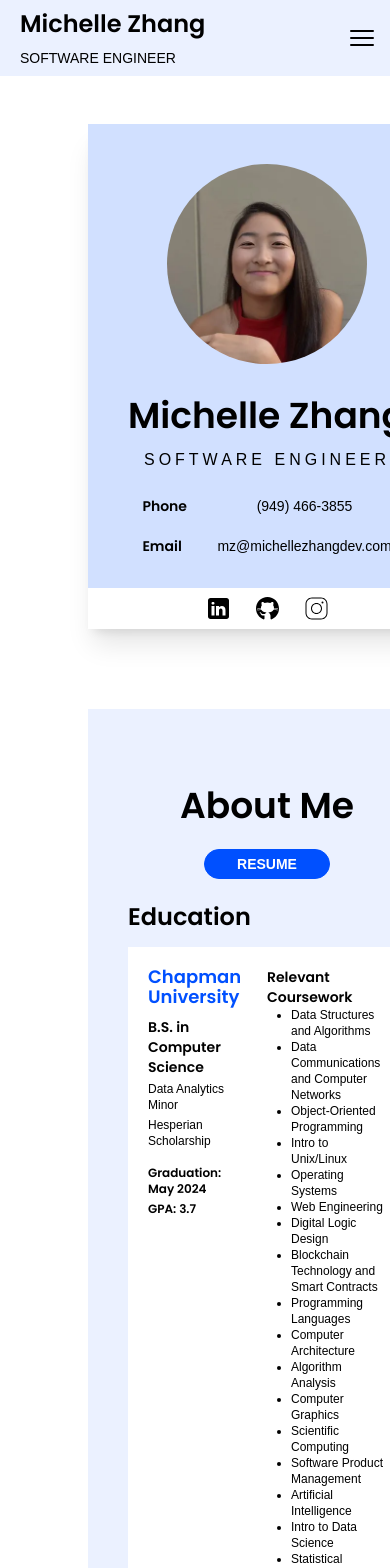
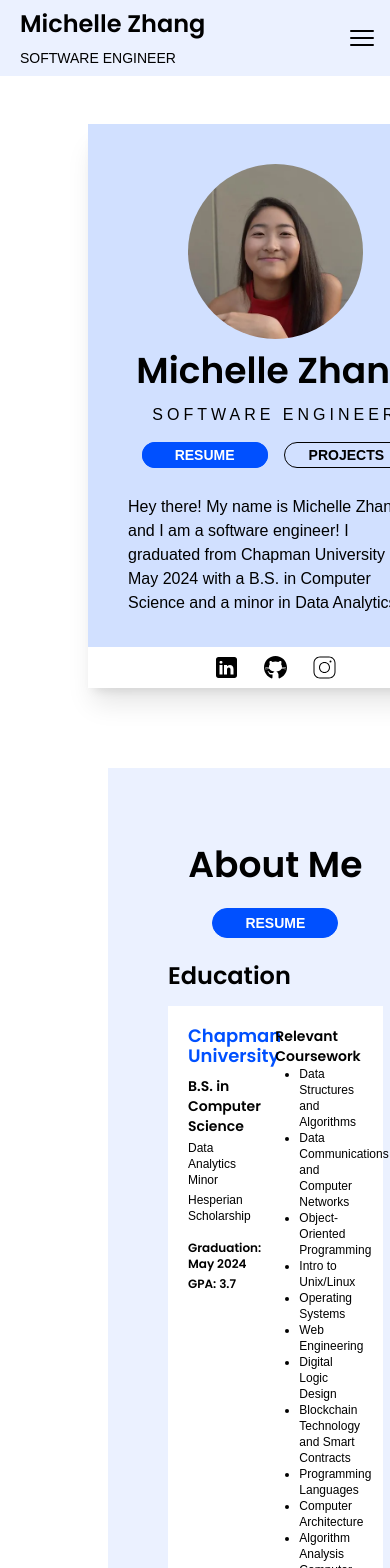
Before and after one commit to michelleezhangg/Personal-Website-Portfolio, a Next.js app: page / in a window 390 px wide. Shown: the top 1568 px of the page. Built offline with nearby package versions, Linux system fonts and the light colour scheme.

Commit message:
Edit Hero section and padding for minimized screens

```diff
--- a/src/app/components/HeroSection.jsx
+++ b/src/app/components/HeroSection.jsx
@@ -18,48 +18,57 @@ const HeroSection = () => {
 
   if (!mounted) return null;
 
-  return isMd ? <HeroSectionDesktop /> : <ProfileCard isMd={isMd} />;
+  return isMd ? (
+    <HeroSectionDesktop isMd={isMd} />
+  ) : (
+    <ProfileCard isMd={isMd} />
+  );
 };
 
-const HeroSectionDesktop = () => {
+const HeroSectionDesktop = ({ isMd }) => {
   return (
     <section id="home" className="section bg-lightblue lg:max-w-[65rem]">
       <div className="flex p-6">
         {/* Left Side: Profile Card */}
-        <ProfileCard isMd={false} />
+        <ProfileCard isMd={isMd} />
         {/* Right Side: Introduction Card */}
         <div className="p-10 pt-14">
           <h1 className="title mb-4 text-5xl hero-sm:text-6xl whitespace-nowrap">
             {PERSONAL.name}
           </h1>
           <h3 className="text-3xl font-semibold">{PERSONAL.role}</h3>
-          <HeroSectionBio />
+          <HeroSectionBio isMd={isMd} />
         </div>
       </div>
     </section>
   );
 };
 
+HeroSectionDesktop.propTypes = {
+  isMd: PropTypes.bool.isRequired,
+};
+
 const ProfileCard = ({ isMd }) => {
   return (
     <div
       id="home"
-      className="bg-blue p-10 pb-0 mx-10 lg:m-3 lg:mt-0 flex flex-col items-center lg:max-h-[500px] max-w-[400px] shadow-xl md:section"
+      className="bg-blue p-10 pb-0 mx-10 lg:m-3 lg:mt-0 flex flex-col items-center lg:max-h-[500px] lg:max-w-[400px] max-w-[500px] shadow-xl"
     >
       <Image
         src="/images/profile.png"
         alt="Profile Image"
-        width={200}
-        height={200}
+        width={isMd ? 200 : 175}
+        height={isMd ? 200 : 175}
         className="rounded-full"
       />
-      <p className="title mb-3 mt-8 text-4xl whitespace-nowrap">
+      <p className="title my-3 lg:mt-8 text-4xl whitespace-nowrap">
         {PERSONAL.name}
       </p>
-      <p className="mb-6 mx-2 text-me font-light uppercase tracking-[.25em] whitespace-nowrap">
+      <p className="lg:mb-6 mx-2 text-me font-light uppercase tracking-[.25em] whitespace-nowrap">
         {PERSONAL.role}
       </p>
-      {!isMd && <PhoneAndEmail />}
+      {isMd && <PhoneAndEmail />}
+      {!isMd && <HeroSectionBio isMd={isMd} />}
       {/* Social Media Icons */}
       <div className="flex flex-row gap-6 bg-white self-stretch -mx-10 mt-8 py-2 items-center justify-center">
         <Link href={SOCIAL_LINKS.linkedin}>
@@ -110,7 +119,7 @@ const PhoneAndEmail = () => {
   );
 };
 
-const HeroSectionBio = () => {
+const HeroSectionBio = ({ isMd }) => {
   return (
     <>
       <div className="lg:my-8 my-4">
@@ -133,14 +142,16 @@ const HeroSectionBio = () => {
           Projects
         </ScrollLink>
       </div>
-      <p className="hero-sm:text-xl lg:text-lg text-sm mb-6">
-        {PERSONAL.intro}
-      </p>
-      <p className="hero-sm:text-xl lg:text-lg text-sm mb-6">
-        {PERSONAL.background}
-      </p>
+      <p className="hero-sm:text-xl text-md lg:my-6 mt-3">{PERSONAL.intro}</p>
+      {isMd && (
+        <p className="hero-sm:text-xl text-md lg:mb-6">{PERSONAL.background}</p>
+      )}
     </>
   );
 };
 
+HeroSectionBio.propTypes = {
+  isMd: PropTypes.bool.isRequired,
+};
+
 export default HeroSection;
--- a/src/app/globals.css
+++ b/src/app/globals.css
@@ -104,9 +104,7 @@ body {
   color: white;
 }
 
-/*
-Responsive Design
-*/
+/* Responsive Design */
 @media (min-width: 1200px) and (max-width: 1310px) {
   .section {
     margin-left: 80px;
@@ -116,15 +114,15 @@ Responsive Design
 
 @media (min-width: 1076px) and (max-width: 1199px) {
   .section {
-    margin-left: 45px;
-    margin-right: 45px;
+    margin-left: 60px;
+    margin-right: 60px;
   }
 }
 
 @media (max-width: 1075px) {
   .section {
-    margin-left: 40px;
-    margin-right: 40px;
+    margin-left: 60px;
+    margin-right: 60px;
     padding-top: 20px;
   }
 
```
